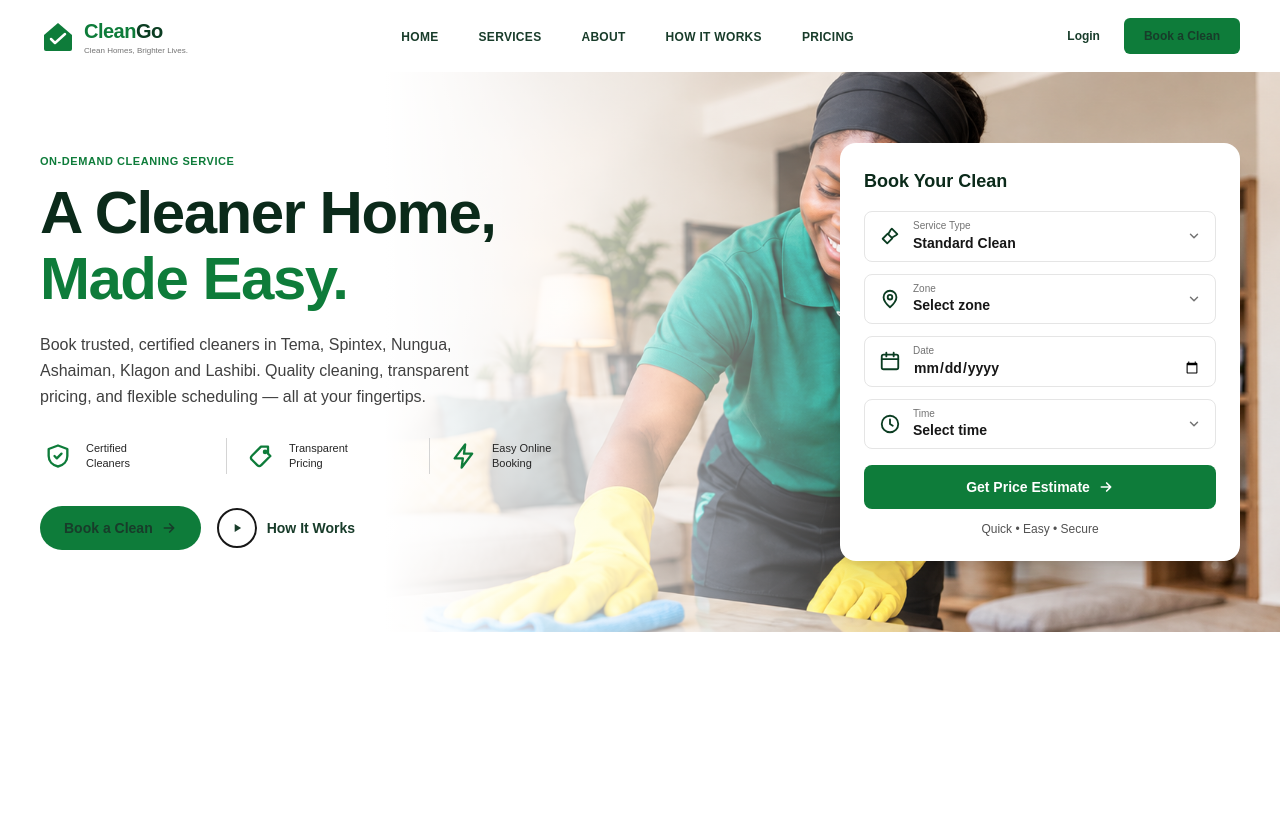
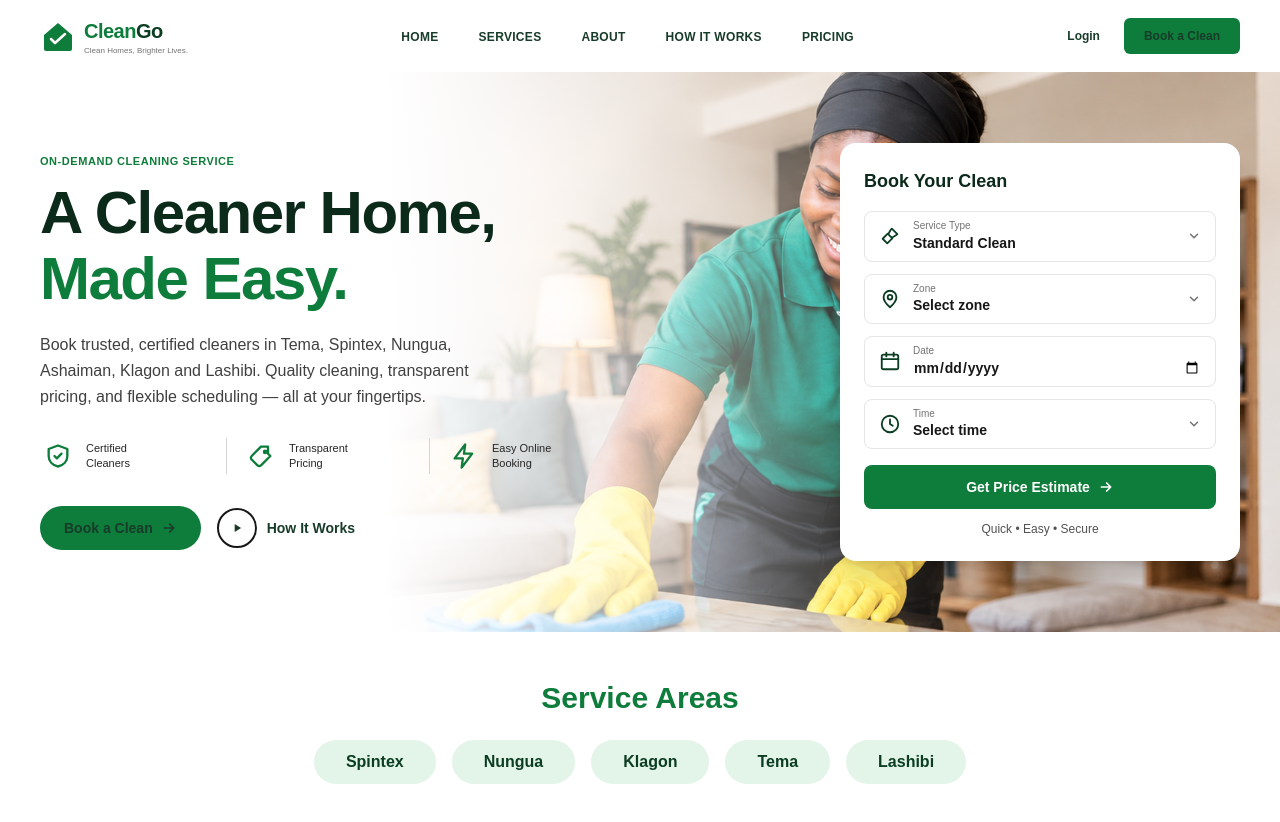
Before and after one commit to yoshiodei/get-fitaa-website, a Next.js app: page / in a window 1280 px wide. Shown: the top 822 px of the page. Before the commit the page ends 800 px from the top, so only its background shows below. Built offline with nearby package versions, Linux system fonts and the light colour scheme.

Commit message:
add service area

```diff
--- a/app/page.tsx
+++ b/app/page.tsx
@@ -6,6 +6,7 @@ import PageShell from '@/components/PageShell'
 import Navbar from '@/components/Navbar'
 import Hero from '@/components/Hero'
 import SubHero from '@/components/SubHero'
+import ServiceAreas from '@/components/ServiceAreas'
 
 // const sourceImage = 'https://images.unsplash.com/photo-1581578731548-c64695cc6952?auto=format&fit=crop&w=1200&q=85'
 
@@ -26,6 +27,7 @@ export default function Page() {
       <PageShell>
         {/* <Hero /> */}
         <SubHero />
+        <ServiceAreas />
       </PageShell>
       {/* <header className="topbar bg-black text-red-100">
         <a href="#top" className="brand" aria-label="getFitaa home"><span className="brand-mark"><Leaf size={20} fill="currentColor" /></span><span>get<span>Fitaa</span></span></a>
--- /dev/null
+++ b/components/ServiceAreas.tsx
@@ -0,0 +1,29 @@
+const AREAS = ["Spintex", "Nungua", "Klagon", "Tema", "Lashibi"];
+
+export default function ServiceAreas() {
+  return (
+    <section
+      aria-labelledby="service-areas-title"
+      className="bg-white px-4 py-8 sm:px-6 sm:py-10 lg:px-10 lg:py-12"
+    >
+      <h2
+        id="service-areas-title"
+        className="text-center text-2xl font-extrabold text-[#0E7C3A] sm:text-3xl"
+      >
+        Service Areas
+      </h2>
+
+      {/* Centered and wraps, so any number of areas stays centered */}
+      <ul className="mx-auto mt-6 flex max-w-4xl flex-wrap items-center justify-center gap-3 sm:gap-4">
+        {AREAS.map((area) => (
+          <li
+            key={area}
+            className="rounded-full bg-[#E3F4E8] px-6 py-2.5 text-sm font-semibold text-[#0B3D22] sm:px-8 sm:text-base"
+          >
+            {area}
+          </li>
+        ))}
+      </ul>
+    </section>
+  );
+}
--- a/components/SubHero.tsx
+++ b/components/SubHero.tsx
@@ -106,8 +106,8 @@ export default function Hero() {
       />
 
       {/* ---------- Content ---------- */}
-      <div className="relative z-10 flex min-h-[680px] flex-col justify-end px-4 pb-8 pt-10 sm:min-h-[780px] sm:px-6 sm:pb-12 lg:grid lg:min-h-[560px] lg:grid-cols-[minmax(0,1fr)_380px] lg:items-center lg:gap-10 lg:px-10 lg:py-14 xl:grid-cols-[minmax(0,1fr)_400px]">
-        <div className="max-w-xl pt-[250px] sm:pt-0 bg-gradient-to-t from-white/90 to-transparent sm:bg-none">
+      <div className="relative z-10 flex min-h-[680px] flex-col justify-end pb-8 pt-10 sm:min-h-[780px] sm:px-6 sm:pb-12 lg:grid lg:min-h-[560px] lg:grid-cols-[minmax(0,1fr)_380px] lg:items-center lg:gap-10 lg:px-10 lg:py-14 xl:grid-cols-[minmax(0,1fr)_400px]">
+        <div className="max-w-xl px-4 sm:px-0 pt-[250px] sm:pt-0 bg-gradient-to-t from-white/90 to-transparent sm:bg-none">
           <p className="text-xs font-bold uppercase tracking-wide text-[#0E7C3A] lg:text-[11px] lg:tracking-wider">
             On-demand cleaning service
           </p>
@@ -134,7 +134,7 @@ export default function Hero() {
             {TRUST_POINTS.map((point, i) => (
               <li
                 key={point.lines[0]}
-                className={`flex flex-col items-center gap-3 rounded-xl bg-white pr-3 pl-3 p-2 text-center shadow-md shadow-black/10 sm:p-4 lg:flex-1 lg:flex-row lg:gap-2.5 lg:rounded-none lg:bg-transparent lg:p-0 lg:text-left lg:shadow-none ${
+                className={`flex flex-col items-center gap-3 rounded-xl bg-white pr-3 pl-3 p-2 text-center shadow-md shadow-black/20 sm:p-4 lg:flex-1 lg:flex-row lg:gap-2.5 lg:rounded-none lg:bg-transparent lg:p-0 lg:text-left lg:shadow-none ${
                   i === 0 ? "lg:pr-4" : "lg:border-l lg:border-neutral-300 lg:pl-4"
                 } ${i === 1 ? "lg:pr-4" : ""}`}
               >
```
